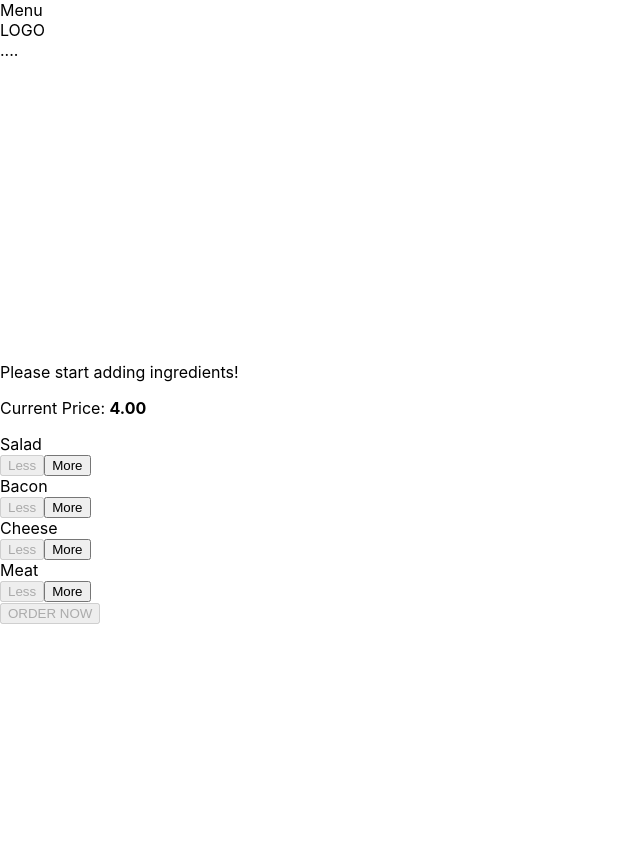
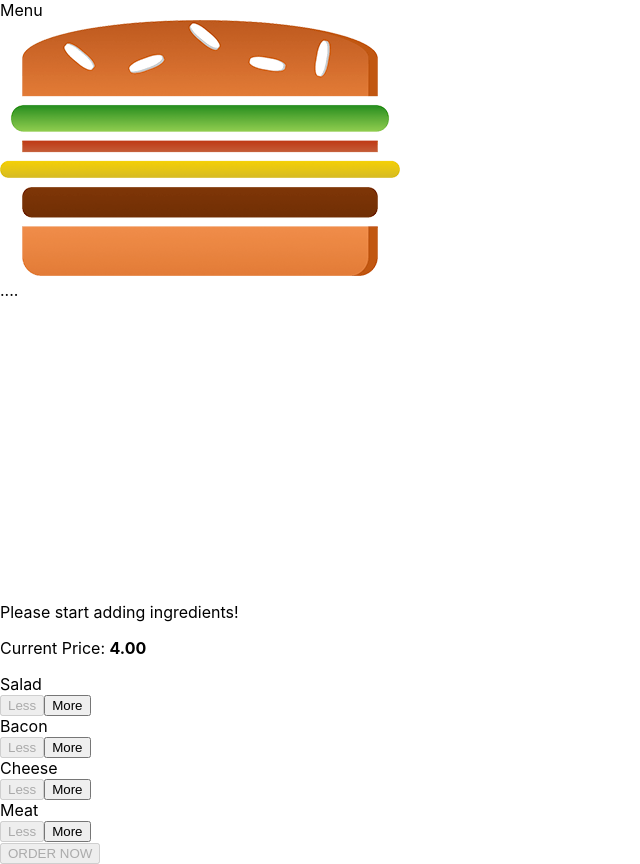
Before and after one commit to atm1504/ham-burger-react, a React app: page / in a window 1280 px wide. Shown: the whole page, without its empty margins (0-640 px from the left). Before the commit the page ends 800 px from the top, so only its background shows below. Built offline with nearby package versions, Linux system fonts and the light colour scheme.

Commit message:
Toolbar fixes

```diff
--- /dev/null
+++ b/src/components/Logo/Logo.css
@@ -0,0 +1,11 @@
+.Logo {
+  background-color: white;
+  padding: 8px;
+  height: 100%;
+  box-sizing: border-box;
+  border-radius: 5px;
+}
+
+.Logo img {
+  height: 100%;
+}
--- a/src/components/Logo/Logo.js
+++ b/src/components/Logo/Logo.js
@@ -1,8 +1,12 @@
-import React from 'react'
+import React from 'react';
 
-const Logo = () => {
+import burgerLogo from "./../../assets/images/burger-logo.png"
+import classes from "./Logo.css"
+
+const Logo = (props) => {
     return (
-        <div>
+        <div className={classes.Logo}>
+            <img src={burgerLogo} />
 
         </div>
     )
--- a/src/components/Navigation/Toolbar/Toolbar.js
+++ b/src/components/Navigation/Toolbar/Toolbar.js
@@ -1,11 +1,11 @@
 import React from 'react';
 
-import classes from "./Toolbar.css"
-
+import classes from "./Toolbar.css";
+import Logo from '../../Logo/Logo';
 const Toolbar = () => (
     <header className={classes.Toolbar}>
         <div>Menu</div>
-        <div>LOGO</div>
+        <Logo />
         <nav>
             ....
         </nav>
```
